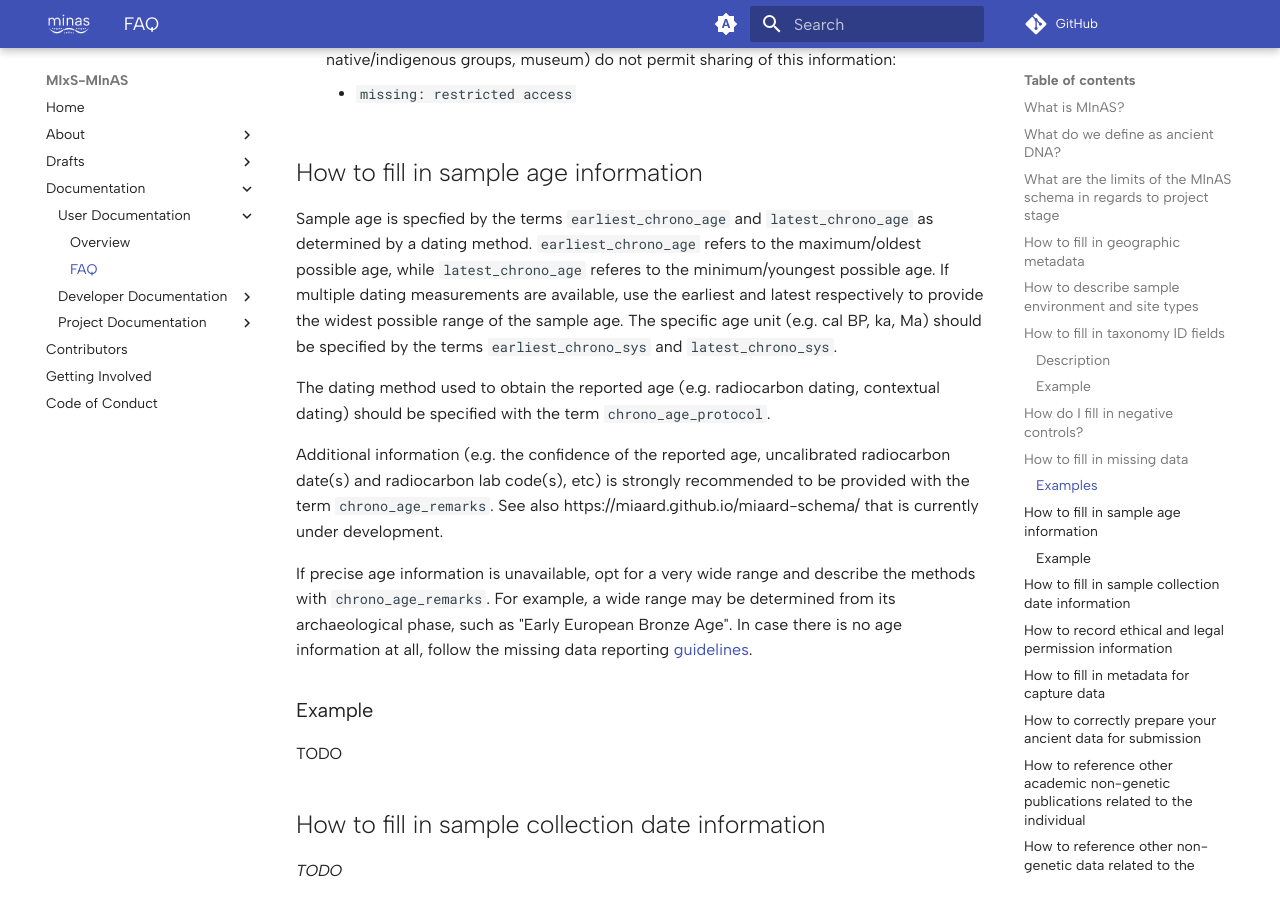
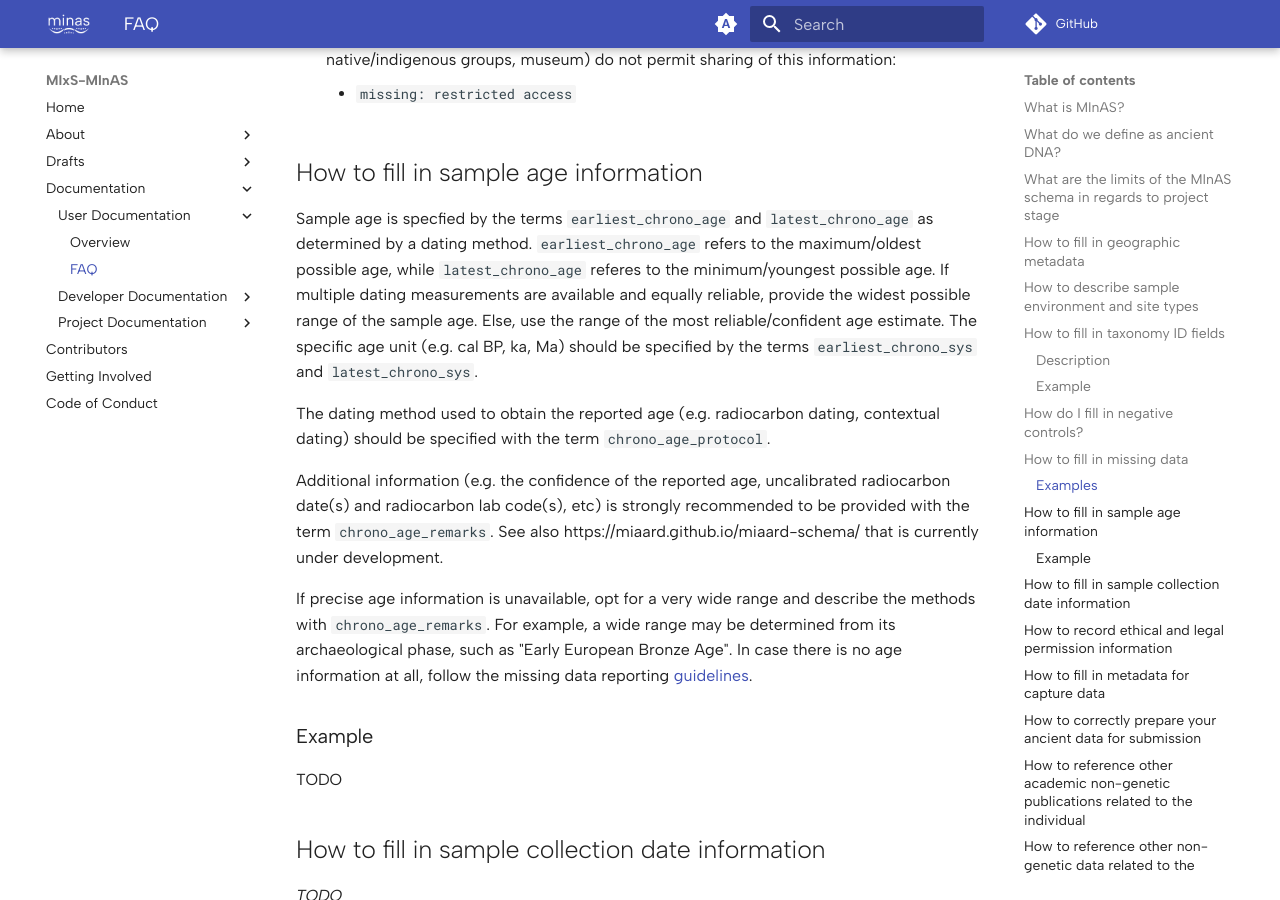
Before and after one commit to MIxS-MInAS/MIxS-MInAS.github.io, an MkDocs documentation site: the page built from docs/documentation/user-documentation/faq.md, in a window 1280 px wide and 900 px high, scrolled down 6179 px. Built offline with MkDocs 1.6.1 and Material for MkDocs 9.7.7, drawn with Linux system fonts in a browser that asks for light colours; comment, search, counter and statistics services are not loaded.

Commit message:
Update docs/documentation/user-documentation/faq.md
Edited wording.

```diff
--- a/docs/documentation/user-documentation/faq.md
+++ b/docs/documentation/user-documentation/faq.md
@@ -191,7 +191,8 @@ In these cases, refer to the documentation of the place you are submitting your
 
 Sample age is specfied by the terms `earliest_chrono_age` and `latest_chrono_age` as determined by a dating method.
 `earliest_chrono_age` refers to the maximum/oldest possible age, while `latest_chrono_age` referes to the minimum/youngest possible age.
-If multiple dating measurements are available, use the earliest and latest respectively to provide the widest possible range of the sample age.
+If multiple dating measurements are available and equally reliable, provide the widest possible range of the sample age.
+Else, use the range of the most reliable/confident age estimate.
 The specific age unit (e.g. cal BP, ka, Ma) should be specified by the terms `earliest_chrono_sys` and `latest_chrono_sys`.
 
 The dating method used to obtain the reported age (e.g. radiocarbon dating, contextual dating) should be specified with the term `chrono_age_protocol`.
```
